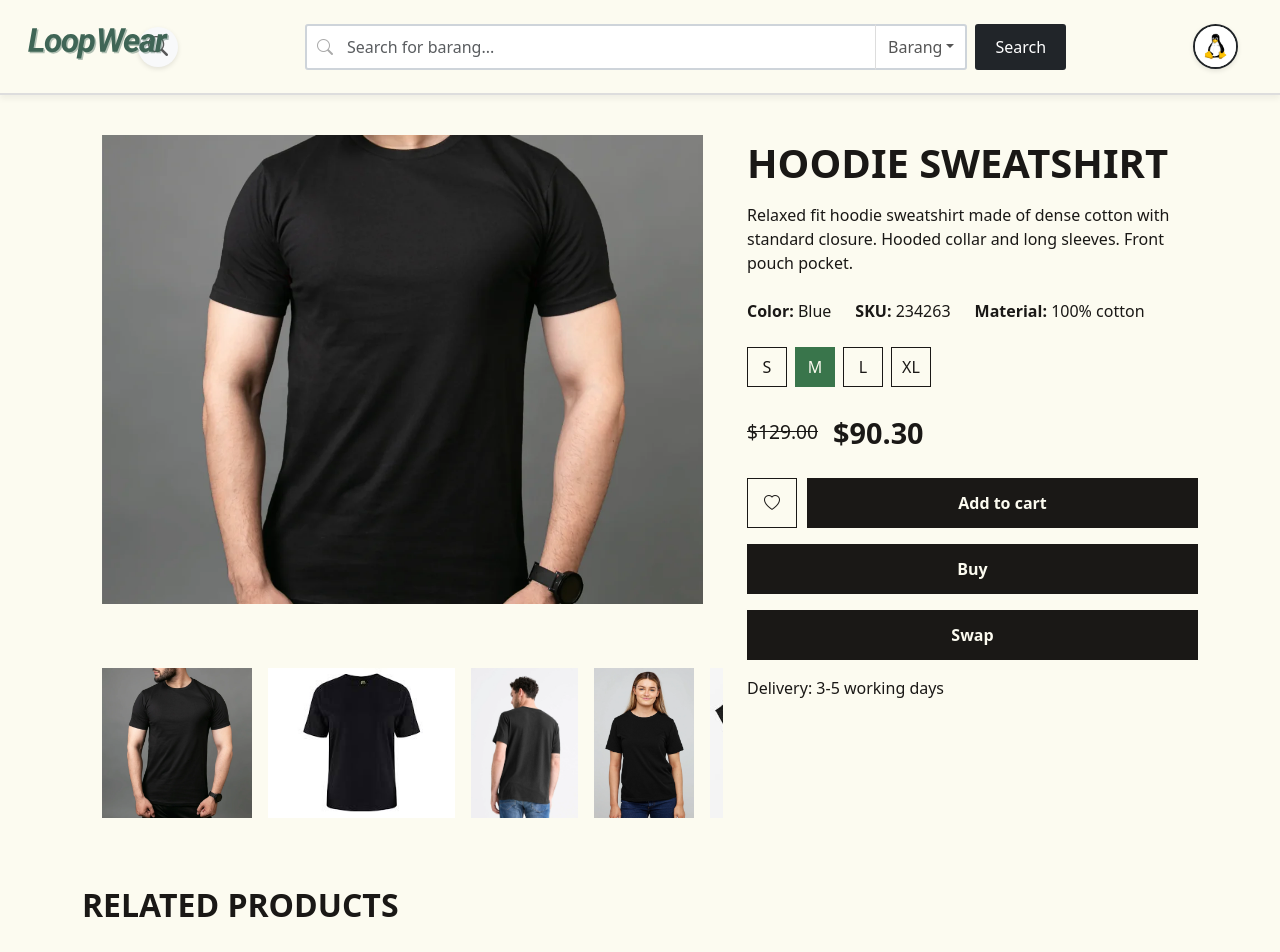
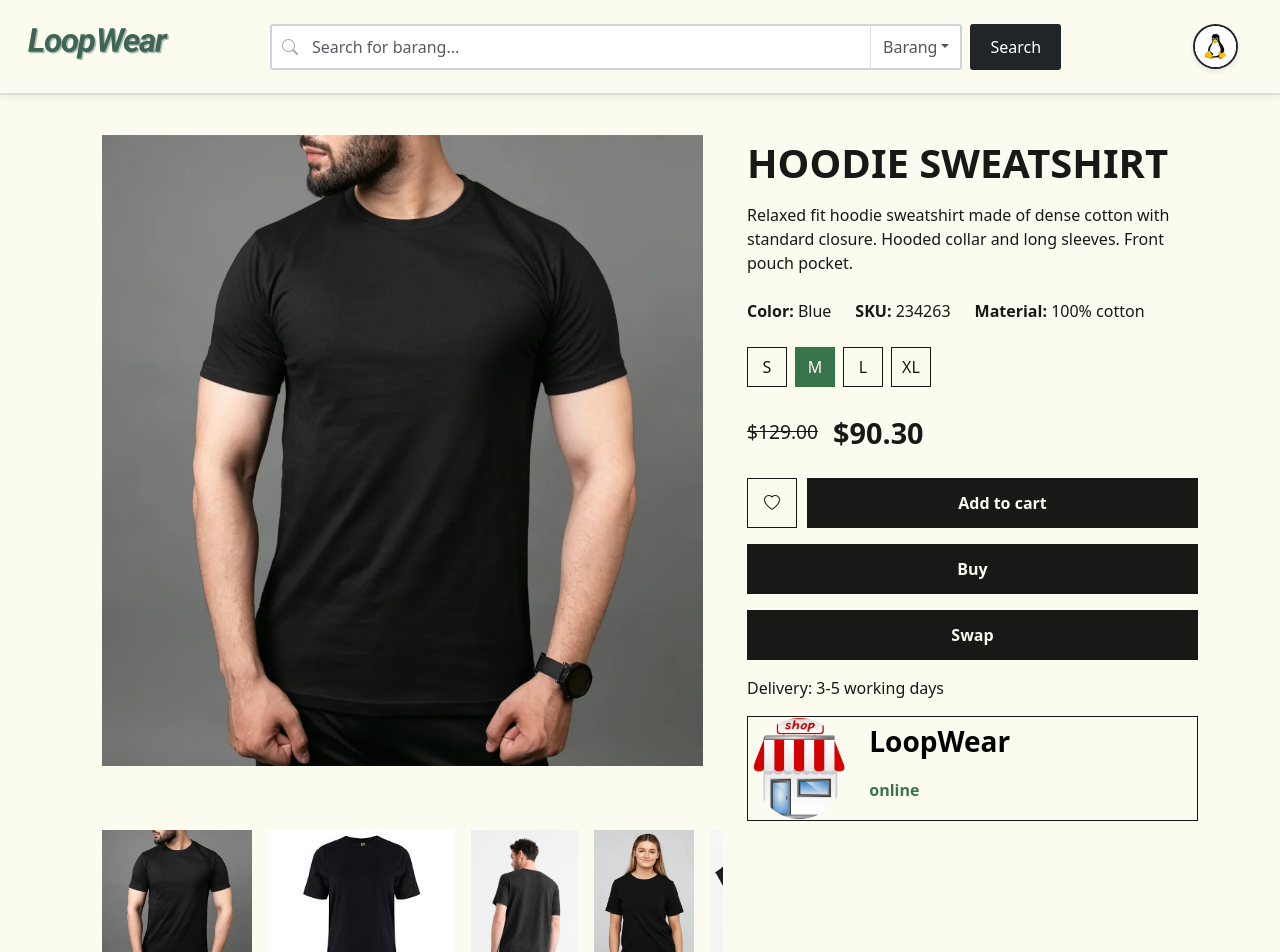
Before and after one commit to Vingorithm/wdc-loopwear-2025, a React (Vite) app: page /detailproduct in a window 1280 px wide. Shown: the top 952 px of the page. Built offline with nearby package versions, Linux system fonts and the light colour scheme.

Commit message:
[FIX] Icon search on header store, create route to shop

```diff
--- a/public/style.css
+++ b/public/style.css
@@ -141,3 +141,9 @@ ul.dropdown-search li a:active {
 .shop-info {
     border: 1px solid #1A1816;
 }
+
+.shop-account {
+    background-color: #FCFBF0;
+    border: 1px solid #1A1816;
+    height: 10;
+}
--- a/src/components/HeaderStore.jsx
+++ b/src/components/HeaderStore.jsx
@@ -207,9 +207,9 @@ const styles = {
     borderRadius: "50%",
     width: "40px",
     height: "40px",
-    display: "flex",
-    alignItems: "center",
-    justifyContent: "center",
+    // display: "flex",
+    // alignItems: "center",
+    // justifyContent: "center",
     backgroundColor: "#f8f9fa",
     boxShadow: "0 2px 5px rgba(0, 0, 0, 0.1)",
   },
--- a/src/pages/DetailProduct.jsx
+++ b/src/pages/DetailProduct.jsx
@@ -14,6 +14,8 @@ import Img5 from '../assets/images/product/5.jpeg';
 import Img6 from '../assets/images/product/6.jpg';
 import Img7 from '../assets/images/product/7.jpg';
 
+import shop from '../assets/images/shop/shop.webp';
+
 const styles = {
   image: {
     aspectRatio: "1/1.5",
@@ -29,7 +31,7 @@ const styles = {
     width: "100%",
     objectFit: "cover",
     objectPosition: "center",
-    aspectRatio: "1/0.78",
+    aspectRatio: "1/1.05",
   },
   modelImage: {
     height: "150px",
@@ -206,6 +208,37 @@ const DetailProduct = () => {
               <div className="mt-3">
                 <p>Delivery: {product.delivery}</p>
               </div>
+
+              <div className="d-flex my-3">
+                <a href="/shop" style={{
+                  width: "100%",
+                  height: "100%",
+                  margin: "0",
+                  padding: "0",
+                  display: "flex",
+                  textDecoration: 'none',
+                }}>
+                  <button className='shop-account'>
+                    <div className="row align-items-center">
+                      <div className="col-3">
+                      <img src={shop} alt="shop-icon" style={{
+                        objectFit: 'cover',
+                        objectPosition: 'center',
+                        borderRadius: '100%',
+                        width: '100%',
+                      }}  />
+                      </div>
+                      <div className="col-7">
+                        <div className="row text-start align-items-center"><p className="fs-3 fw-bold">LoopWear</p></div>
+                        <div className="row text-start align-items-center" ><p style={{
+                          color: '#39754B',
+                          fontWeight: 'bold',
+                        }}>online</p></div>
+                      </div>
+                    </div>
+                  </button>
+                </a>
+              </div>
             </div>
           </div>
         </div>
--- a/src/pages/Shop.jsx
+++ b/src/pages/Shop.jsx
@@ -57,7 +57,7 @@ const Shop = () => {
                             </div>
                         </div>
 
-                        <div className="col-auto d-flex align-items-center gap-4">
+                        <div className="col-auto d-flex align-items-center gap-4 mt-4 mt-lg-0">
                             <div className="text-center mr-4">
                                 <p className="m-0" style={styles.storeInfoStatus}><i className="fas fa-star rating-icon"></i> 4.9</p>
                                 <p className="m-0" style={styles.storeInfoDetails}>Rating & Reviews</p>
```
